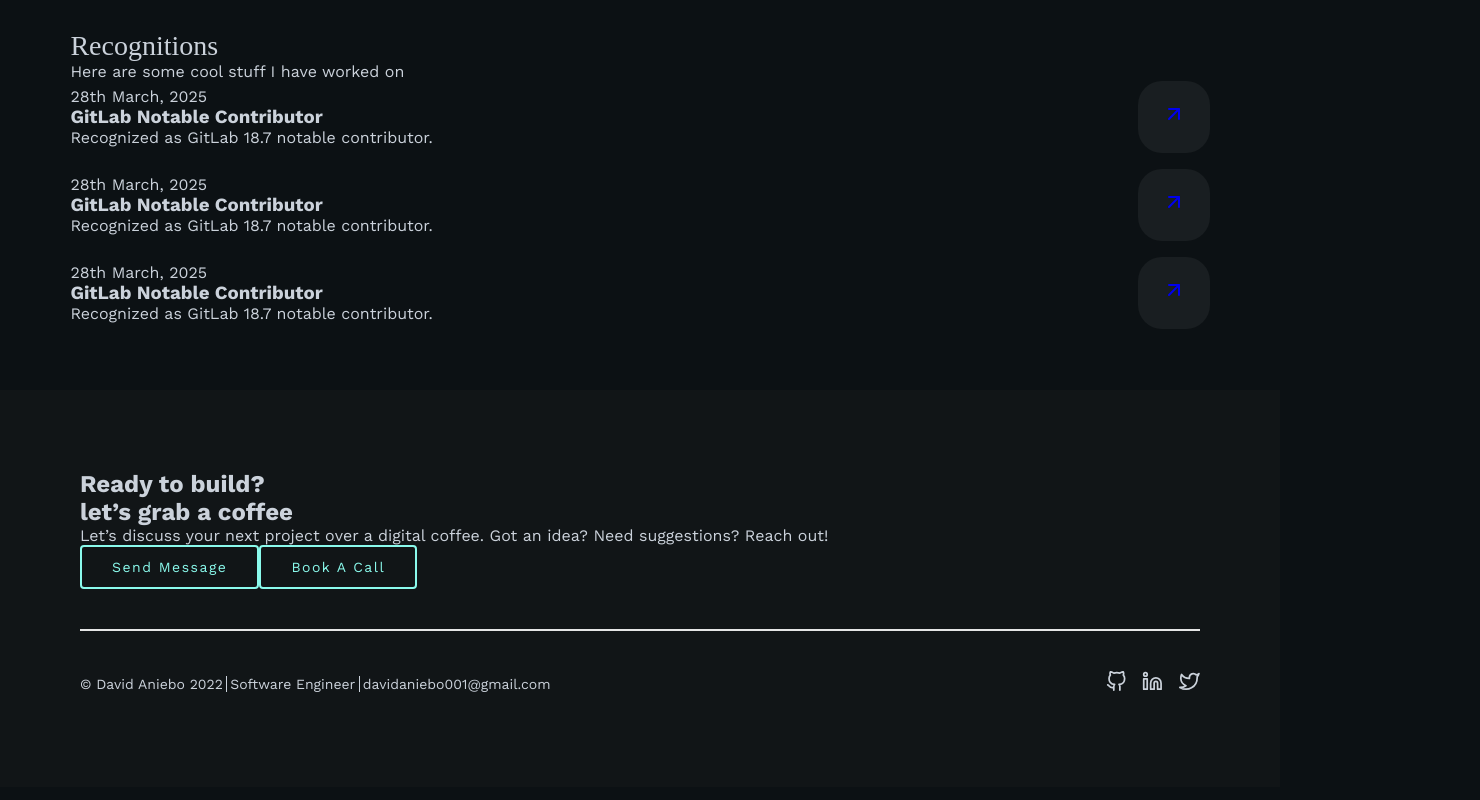
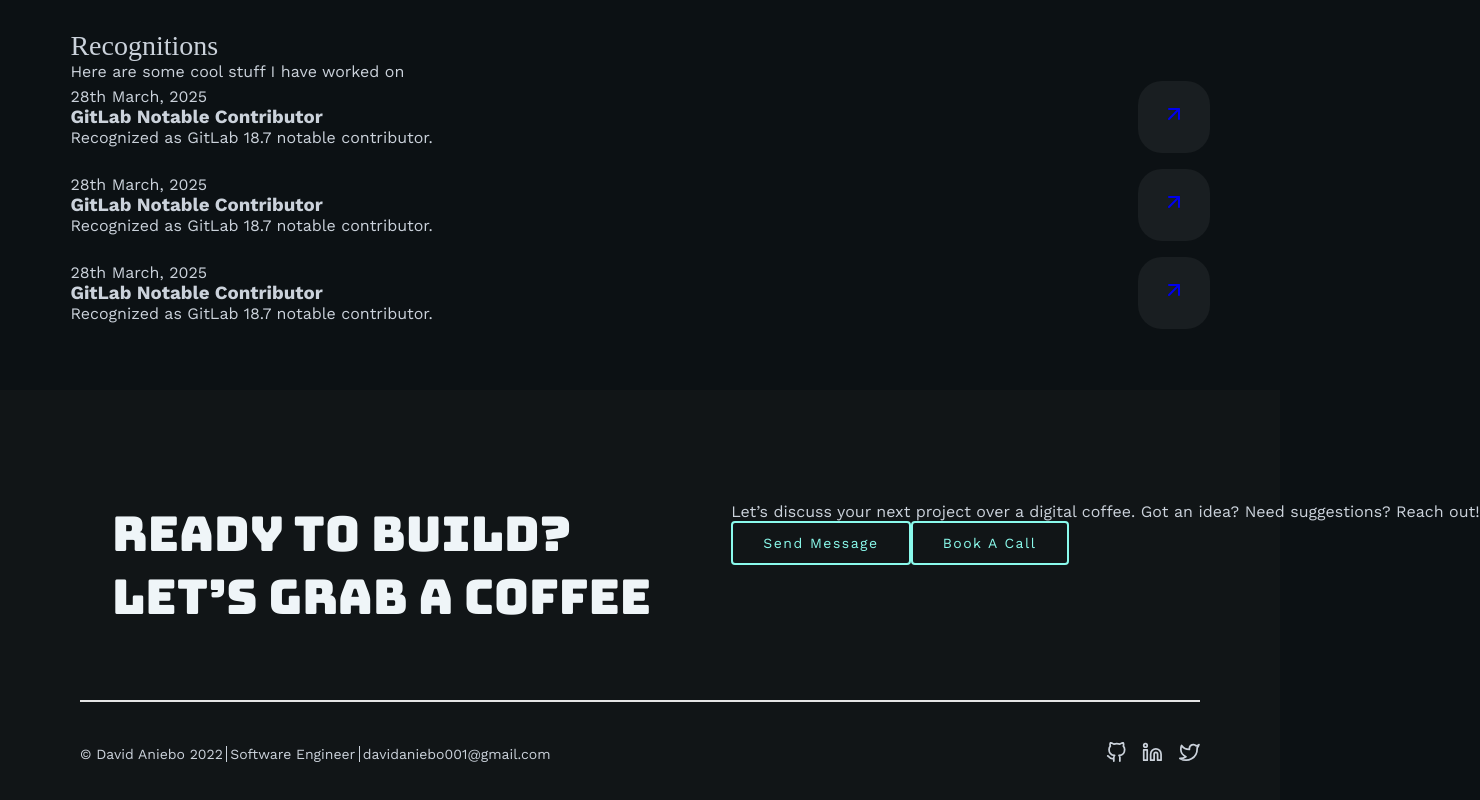
Before and after one commit to Webmekanic/My-Portfolio-v2.0.0, a Next.js app: page / in a window 1280 px wide. Shown: the part 6370-7170 px from the top of the page, 1480 px wide, since content can reach past the window. Built offline with nearby package versions, Linux system fonts and the light colour scheme; no server answers; a web font is replaced by a local one.

Commit message:
style contact text

```diff
--- a/src/components/layouts/Footer.jsx
+++ b/src/components/layouts/Footer.jsx
@@ -14,8 +14,8 @@ const Footer = ({ classname }) => {
     <FooterSection className={classname}>
       <div className="contactSection">
         <div className="contactTitle">
-          <h2>Ready to build?</h2>
-          <h2>let’s grab a coffee</h2>
+          <h2 className="contactTitleText">Ready to build?</h2>
+          <h2 className="contactTitleText">let’s grab a coffee</h2>
         </div>
         <div>
           <p>
--- a/src/styles/footerStyle.jsx
+++ b/src/styles/footerStyle.jsx
@@ -58,8 +58,18 @@ export const FooterSection = styled.footer`
     color: ${({ theme }) => theme.colors.lightColor};
   }
 
-  .contactTitle{
-    font: 3rem;
+  .contactSection {
+    display: flex;
+    justify-content: space-between;
+    padding: 2rem;
+    gap: 5rem;
+  }
+
+  .contactTitleText {
+    font-size: 3rem;
+    color: ${({ theme }) => theme.colors.footerWhite};
+    font-family: "Bungee";
+    font-weight: 400;
   }
 
   // Media Query
--- a/src/themes/Theme.jsx
+++ b/src/themes/Theme.jsx
@@ -14,7 +14,8 @@ const theme = {
     cardColor: "#191E21",
     cardBorderColor: "#343A3E",
     white: "#F7FCFD",
-    secondaryBorder: "#242A2D"
+    secondaryBorder: "#242A2D",
+    footerWhite: "#EFF5F8"
   },
   fontSizes: {
     large: "3rem",
```
